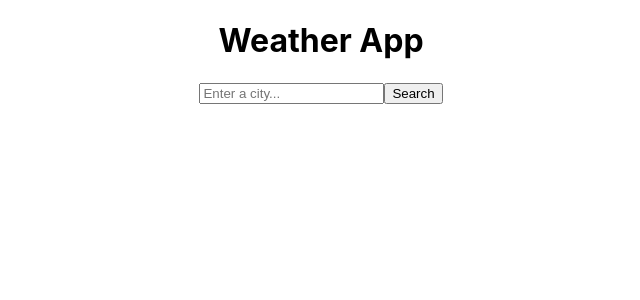
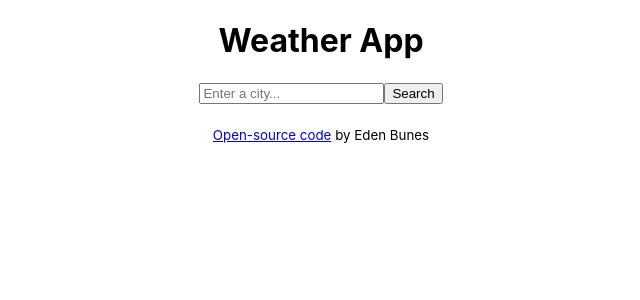
Before and after one commit to edenbunes/weather-app-react, a React (Create React App) app: page / in a window 1280 px wide. Shown: the top 300 px of the page, without its empty margins (319-959 px from the left). Built offline with nearby package versions, Linux system fonts and the light colour scheme.

Commit message:
Added a link to GitHub

```diff
--- a/src/App.js
+++ b/src/App.js
@@ -6,6 +6,17 @@ function App() {
     <div className="App">
       <h1>Weather App</h1>
       <Search />
+      <br />
+      <small>
+        <a
+          href="https://github.com/edenbunes/weather-app-react"
+          target="_blank"
+          rel="noreferrer"
+        >
+          Open-source code
+        </a>{" "}
+        by Eden Bunes
+      </small>
     </div>
   );
 }
```
